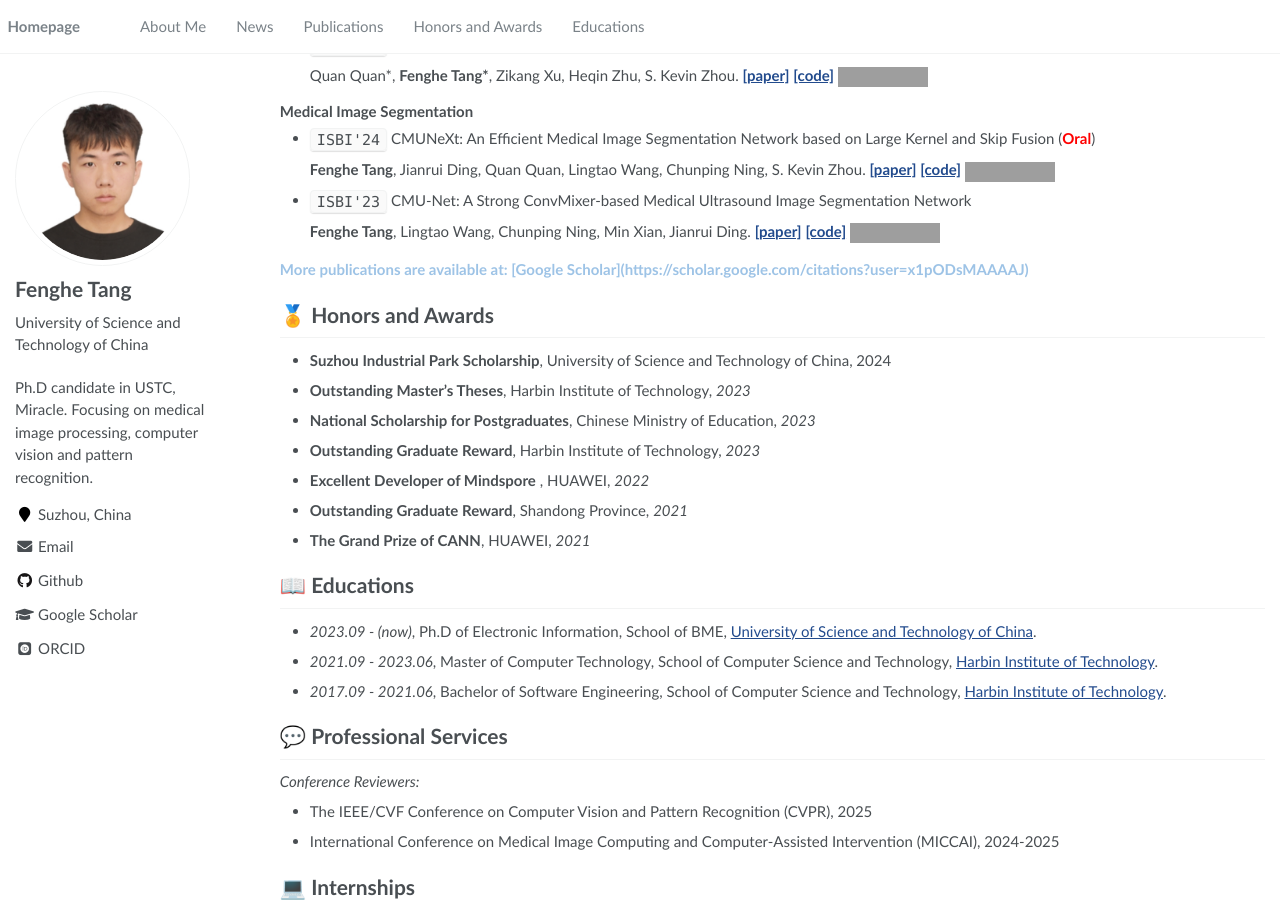
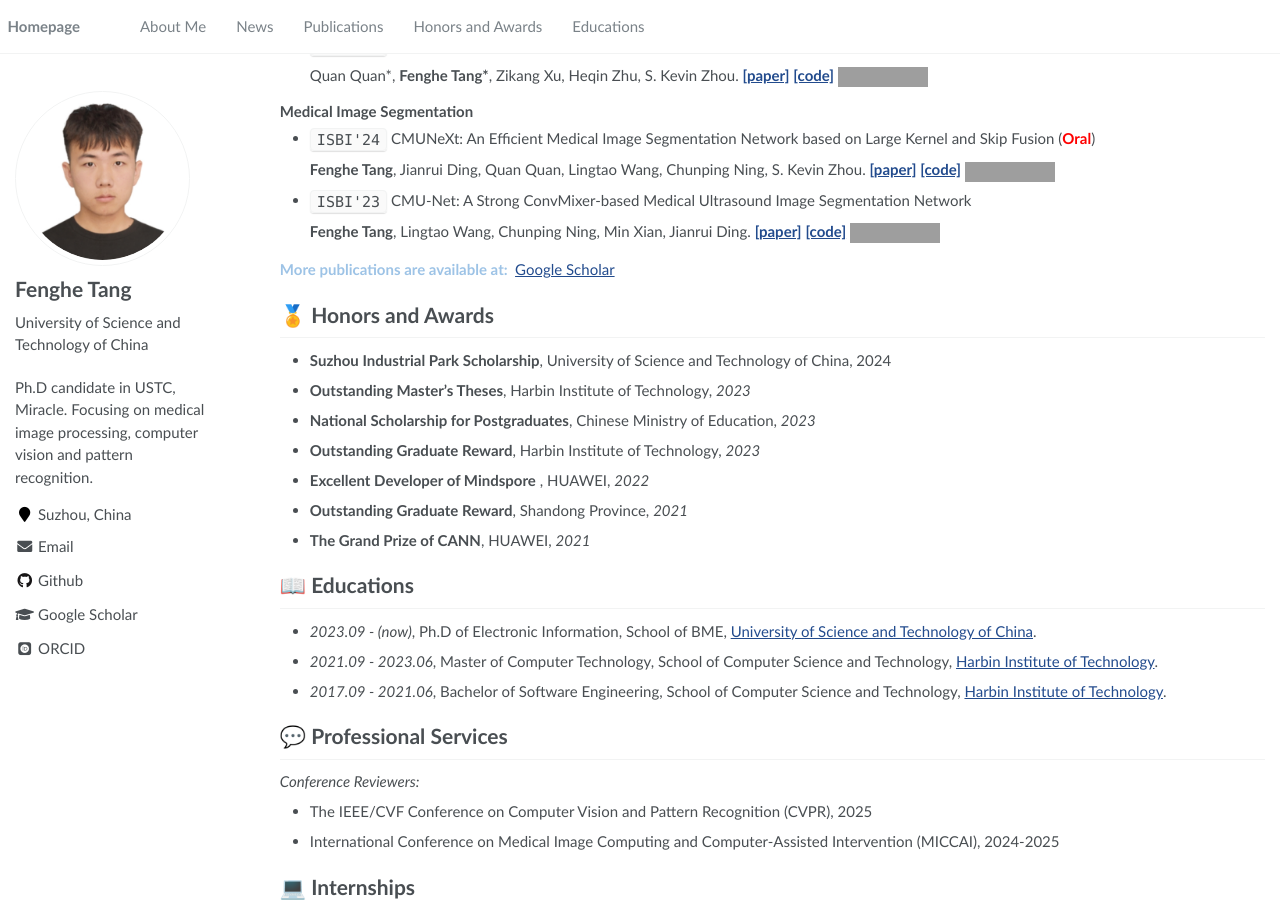
Before and after one commit to FengheTan9/FengheTan9.github.io, a Jekyll site: the page built from _pages/about.md, in a window 1280 px wide and 900 px high, scrolled down 712 px. Built offline with Jekyll 4.4.1, drawn with Linux system fonts in a browser that asks for light colours; some web fonts are replaced; grey boxes are pictures that could not be loaded.

Commit message:
update md

```diff
--- a/_pages/about.md
+++ b/_pages/about.md
@@ -56,7 +56,7 @@ redirect_from:
 
   **Fenghe Tang**, Lingtao Wang, Chunping Ning, Min Xian, Jianrui Ding.   [**[paper]**](https://arxiv.org/abs/2210.13012)  [**[code]**](https://github.com/FengheTan9/CMU-Net)  ![GitHub Repo stars](https://img.shields.io/github/stars/FengheTan9/CMU-Net)
 
-**<font color="#9DC3E6">More publications are available at: [Google Scholar](https://scholar.google.com/citations?user=x1pODsMAAAAJ)</font>**
+**<font color="#9DC3E6">More publications are available at: </font>** [Google Scholar](https://scholar.google.com/citations?user=x1pODsMAAAAJ)
 
 
 # 🏅 Honors and Awards
```
